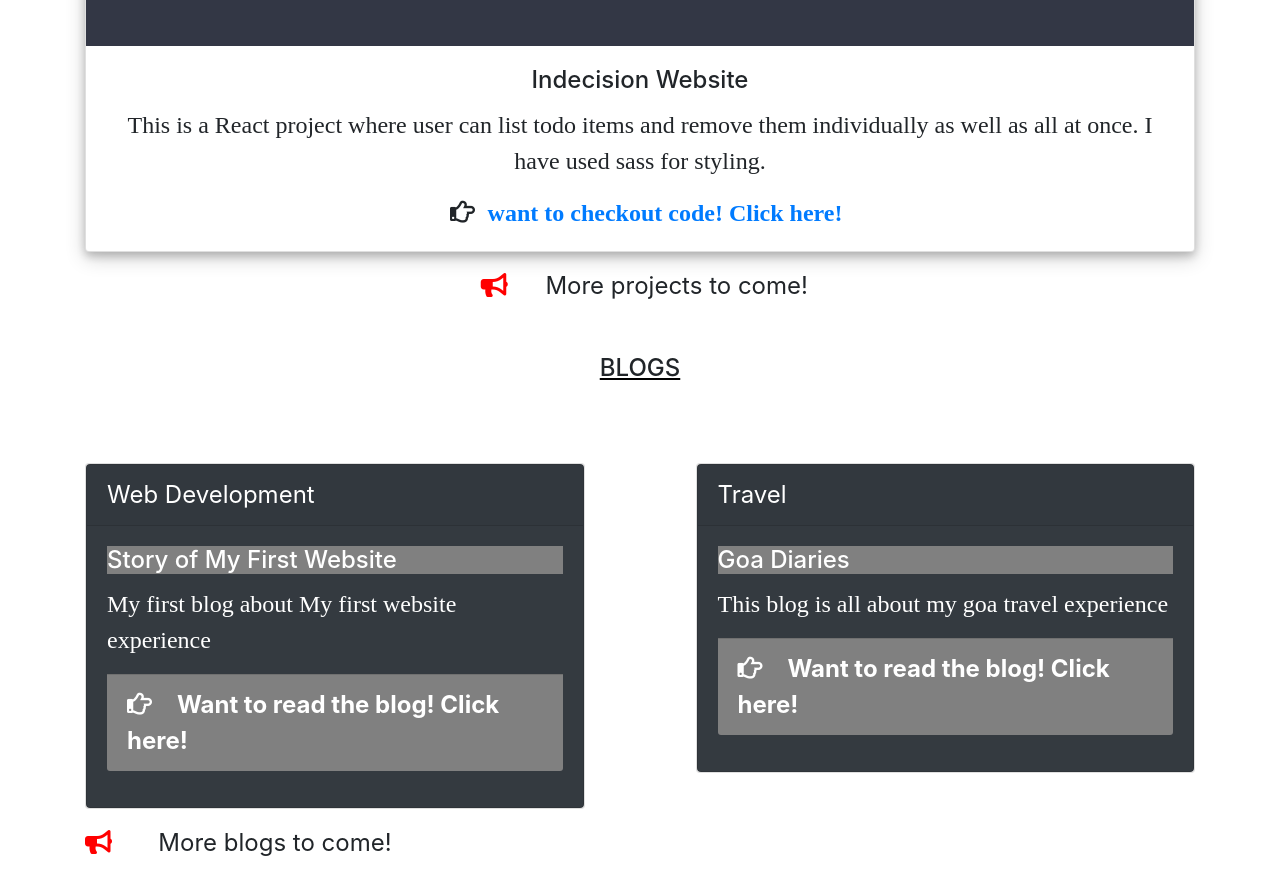
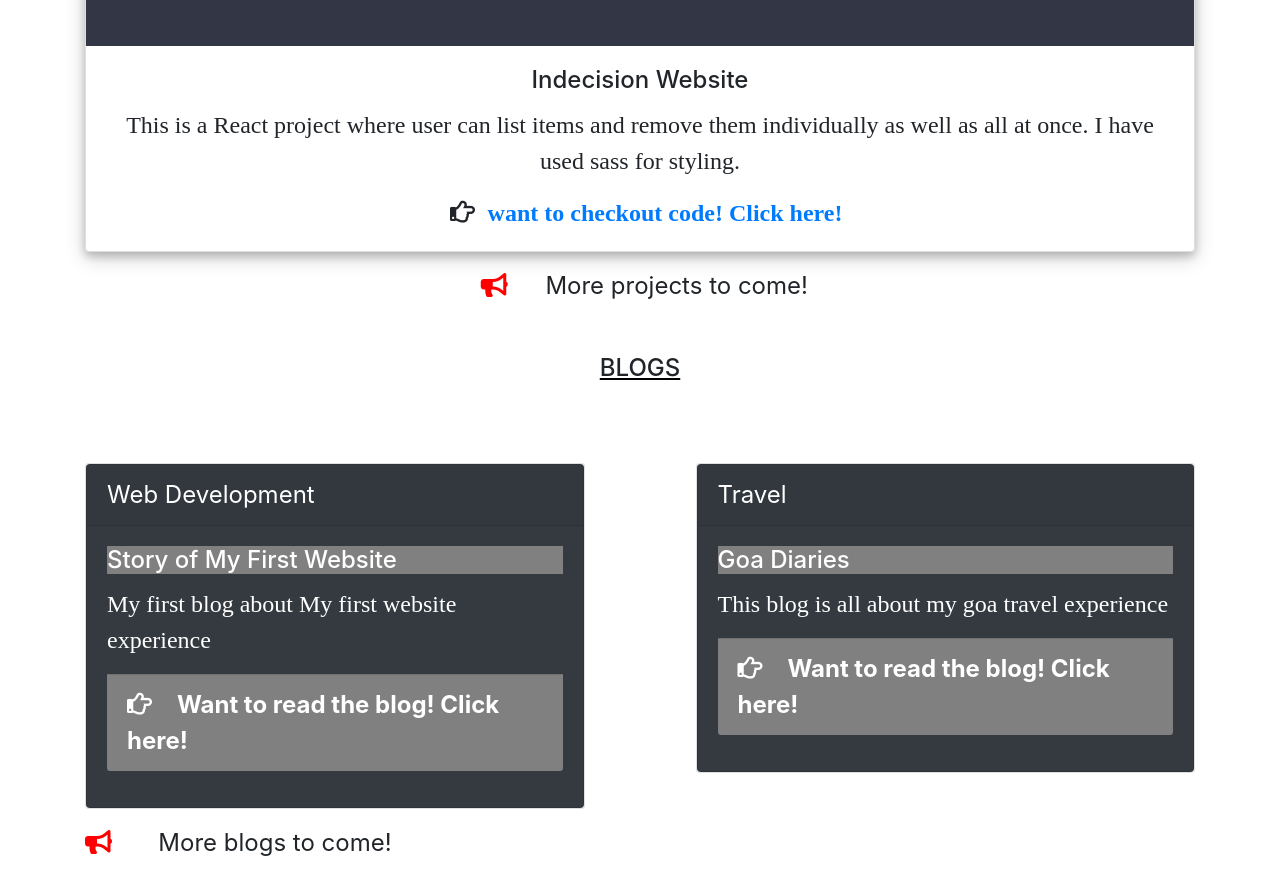
Before and after one commit to sushmaeshwar/portfolio, a plain HTML site: page index.html in a window 1280 px wide. Shown: the part 5226-6121 px from the top of the page. Drawn offline with nearby package versions, Linux system fonts and the light colour scheme.

Commit message:
changeson

```diff
--- a/index.html
+++ b/index.html
@@ -198,7 +198,7 @@
                 <img src="images/todo.png" class="card-img-top" alt="...">
                 <div class="card-body">
                   <h4 class="card-title">Indecision Website</h4>
-                  <p class="card-text">This is a React project where user can list todo items and remove them individually as well as all at once. I have used sass for styling. </p>
+                  <p class="card-text">This is a React project where user can list items and remove them individually as well as all at once. I have used sass for styling. </p>
                   <p class="card-text"><i class="far fa-hand-point-right"></i><b><a href="https://github.com/sushmaeshwar/Indecisionwebsite">want to checkout code! Click here!</a></b></p>
                 </div>
             </div>
```
